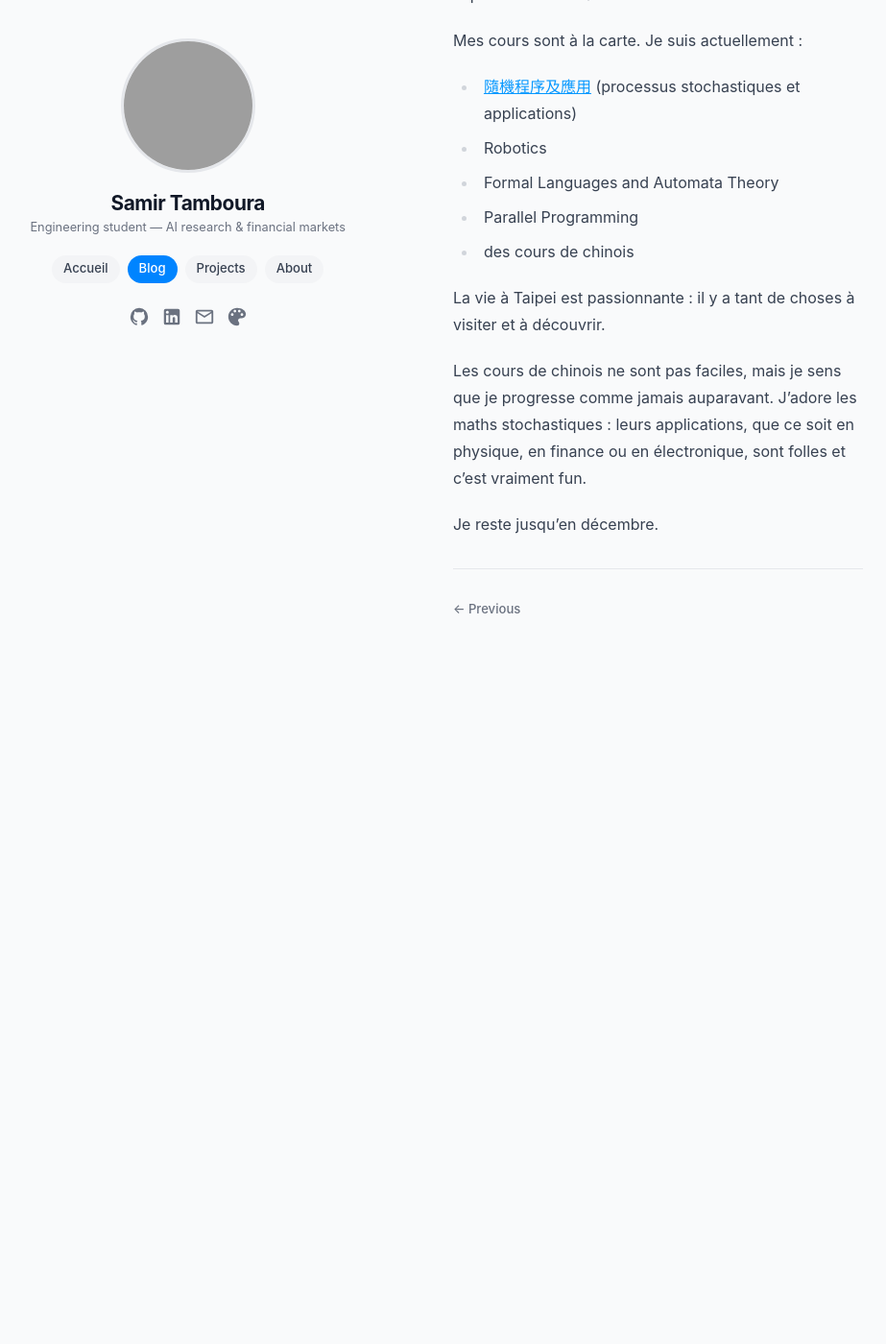
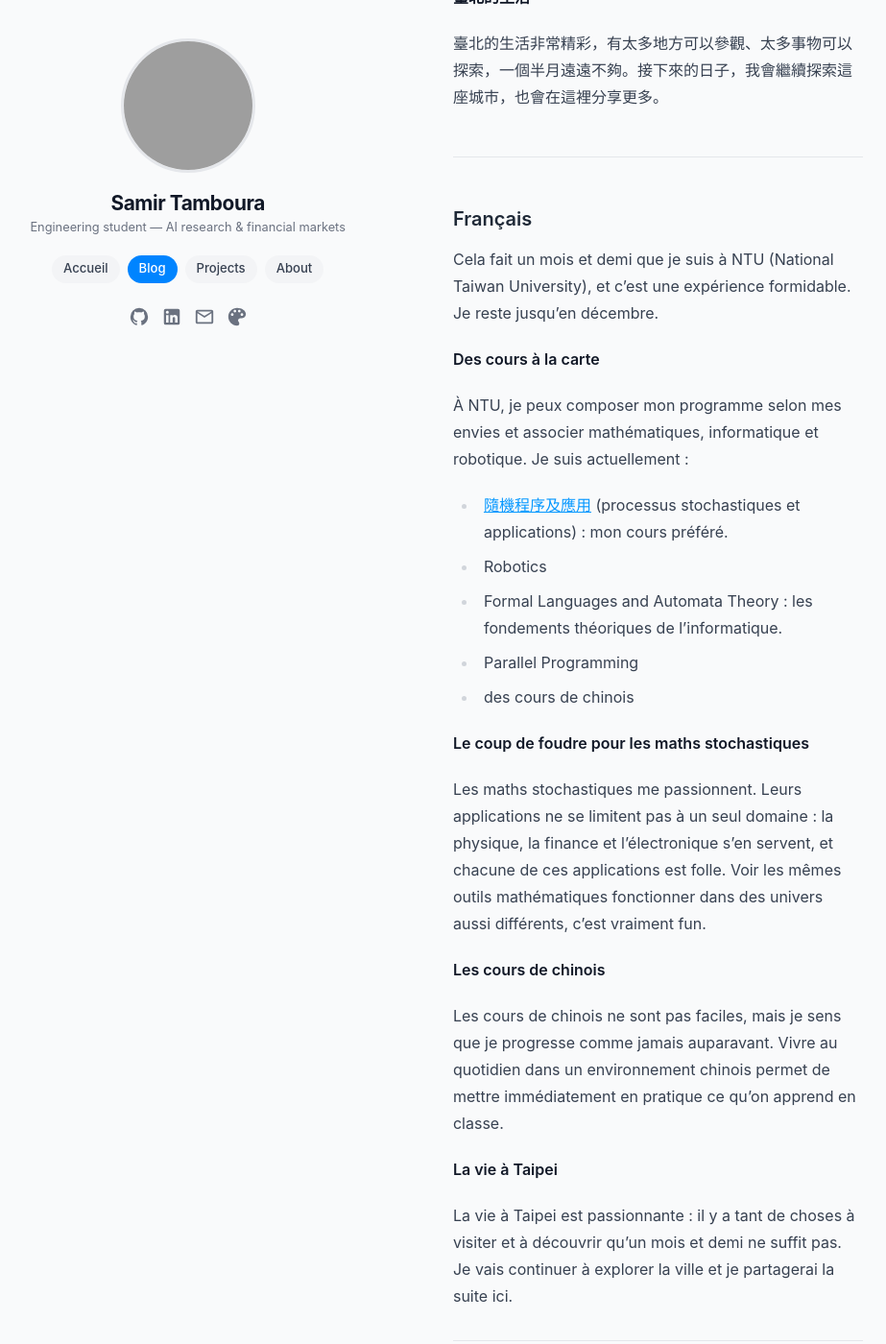
Before and after one commit to samirkema/e-portfolio, a Jekyll site: the page built from _posts/2026-10-15-echange-ntu.md, in a window 1280 px wide and 1400 px high, scrolled down 1650 px. Shown: the whole window at 96% size, without its empty margins (175-1098 px from the left). Built offline with Jekyll 4.4.1, drawn with Linux system fonts in a browser that asks for light colours; before the commit the page ends 2334 px from its top, so only the background shows below that; some of the changed text lies outside the part shown; grey boxes are pictures that could not be loaded.

Commit message:
Expand NTU exchange post
Co-Authored-By: Claude Sonnet 5.5 <noreply@anthropic.com>

```diff
--- a/_posts/2026-10-15-echange-ntu.md
+++ b/_posts/2026-10-15-echange-ntu.md
@@ -9,38 +9,54 @@ category: ntu
 
 ### 中文
 
-我在國立臺灣大學（NTU）已經一個半月了，這是一段很棒的經驗！
+我來到國立臺灣大學（NTU）交換已經一個半月了，這真的是一段很棒的經驗。我會在這裡待到十二月。
 
-我自由選課，目前修的課有：
+**自由選課**
 
-- [隨機程序及應用](https://cool.ntu.edu.tw/courses/62350)
+在 NTU，我可以依照自己的興趣自由搭配課程，把數學、電腦科學和機器人結合在一起。我目前修的課有：
+
+- [隨機程序及應用](https://cool.ntu.edu.tw/courses/62350)：我最喜歡的一門課。
 - 機器人學（Robotics）
-- 形式語言與自動機理論（Formal Languages and Automata Theory）
+- 形式語言與自動機理論（Formal Languages and Automata Theory）：電腦科學的理論基礎。
 - 平行程式設計（Parallel Programming）
 - 中文課
 
-在臺北的生活非常精彩，有太多地方可以參觀、太多事物可以探索。
+**我愛上了隨機數學**
 
-中文課不太容易，但我覺得自己進步的速度比以往任何時候都快。我很喜歡隨機數學：它在物理、金融和電子領域的應用都非常驚人，學起來真的很有趣。
+隨機數學讓我著迷。它的應用不只一個領域：物理、金融、電子都用得到，而且每一個都非常驚人。能看到同一套數學工具在不同領域裡發揮作用，學起來真的很有趣。
 
-我會待到十二月。
+**中文課**
+
+中文課不太容易，但我覺得自己進步的速度比以往任何時候都快。每天生活在中文環境裡，課堂上學到的東西馬上就能在日常生活中練習。
+
+**臺北的生活**
+
+臺北的生活非常精彩，有太多地方可以參觀、太多事物可以探索，一個半月遠遠不夠。接下來的日子，我會繼續探索這座城市，也會在這裡分享更多。
 
 ---
 
 ### Français
 
-Cela fait un mois et demi que je suis à NTU, et c'est une expérience formidable !
+Cela fait un mois et demi que je suis à NTU (National Taiwan University), et c'est une expérience formidable. Je reste jusqu'en décembre.
 
-Mes cours sont à la carte. Je suis actuellement :
+**Des cours à la carte**
 
-- [隨機程序及應用](https://cool.ntu.edu.tw/courses/62350) (processus stochastiques et applications)
+À NTU, je peux composer mon programme selon mes envies et associer mathématiques, informatique et robotique. Je suis actuellement :
+
+- [隨機程序及應用](https://cool.ntu.edu.tw/courses/62350) (processus stochastiques et applications) : mon cours préféré.
 - Robotics
-- Formal Languages and Automata Theory
+- Formal Languages and Automata Theory : les fondements théoriques de l'informatique.
 - Parallel Programming
 - des cours de chinois
 
-La vie à Taipei est passionnante : il y a tant de choses à visiter et à découvrir.
+**Le coup de foudre pour les maths stochastiques**
 
-Les cours de chinois ne sont pas faciles, mais je sens que je progresse comme jamais auparavant. J'adore les maths stochastiques : leurs applications, que ce soit en physique, en finance ou en électronique, sont folles et c'est vraiment fun.
+Les maths stochastiques me passionnent. Leurs applications ne se limitent pas à un seul domaine : la physique, la finance et l'électronique s'en servent, et chacune de ces applications est folle. Voir les mêmes outils mathématiques fonctionner dans des univers aussi différents, c'est vraiment fun.
 
-Je reste jusqu'en décembre.
+**Les cours de chinois**
+
+Les cours de chinois ne sont pas faciles, mais je sens que je progresse comme jamais auparavant. Vivre au quotidien dans un environnement chinois permet de mettre immédiatement en pratique ce qu'on apprend en classe.
+
+**La vie à Taipei**
+
+La vie à Taipei est passionnante : il y a tant de choses à visiter et à découvrir qu'un mois et demi ne suffit pas. Je vais continuer à explorer la ville et je partagerai la suite ici.
```
